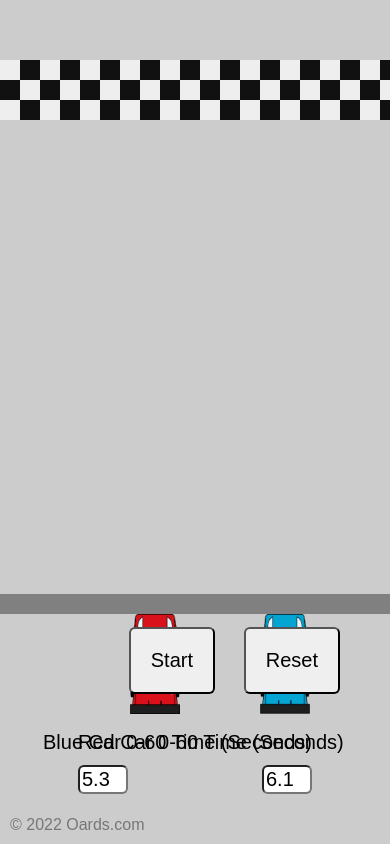
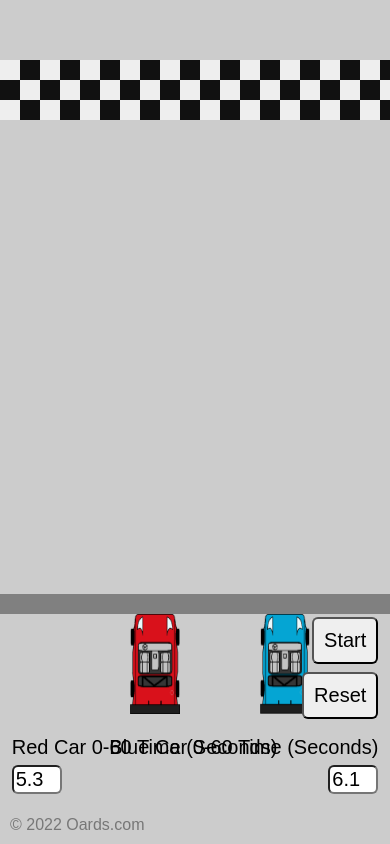
Before and after one commit to McGlothlin/0to60simulator, a plain HTML site: page index.html in a window 390 px wide. Drawn offline with Linux system fonts and the light colour scheme.

Commit message:
update layout to be more responsive, better for small screens

```diff
--- a/index.html
+++ b/index.html
@@ -1,8 +1,8 @@
-<label for="car1input" style="position: fixed; left: 20vw; bottom: 90px">Red Car 0-60 Time (Seconds)</label>
-<input id="car1input" type="text" style="position: fixed; left: 20vw; bottom: 50px" value="5.3">
+<label for="car1input" style="position: fixed; left: 3vw; bottom: 85px">Red Car 0-60 Time (Seconds)</label>
+<input id="car1input" type="text" style="position: fixed; left: 3vw; bottom: 50px" value="5.3">
 
-<label for="car2input" style="position: fixed; right: 20vw; bottom: 90px">Blue Car 0-60 Time (Seconds)</label>
-<input id="car2input" type="text" style="position: fixed; right: 20vw; bottom: 50px" value="6.1">
+<label for="car2input" style="position: fixed; right: 3vw; bottom: 85px">Blue Car 0-60 Time (Seconds)</label>
+<input id="car2input" type="text" style="position: fixed; right: 3vw; bottom: 50px" value="6.1">
 
 <style>
     body {
@@ -31,6 +31,6 @@
 <script src="layout.js"></script>
 <script src="car.js"></script>
 <script src="index.js"></script>
-<button id="start" type="button" style="position: fixed; right: 175px; bottom: 150px; padding: 20px" onclick="startAnimating(monitorRefreshRate)">Start</button>
-<button id="reset" type="button" style="position: fixed; right: 50px; bottom: 150px; padding: 20px" onclick="reset()">Reset</button>
+<button id="start" type="button" style="position: fixed; right: 3vw; bottom: 180px; padding: 10px;" onclick="startAnimating(monitorRefreshRate)">Start</button>
+<button id="reset" type="button" style="position: fixed; right: 3vw; bottom: 125px; padding: 10px;" onclick="reset()">Reset</button>
 <footer id="watermark" style="color: #777777; bottom: 10px; left: 10px; position: fixed; font-family: sans-serif;">&copy; 2022 Oards.com</footer>
```
